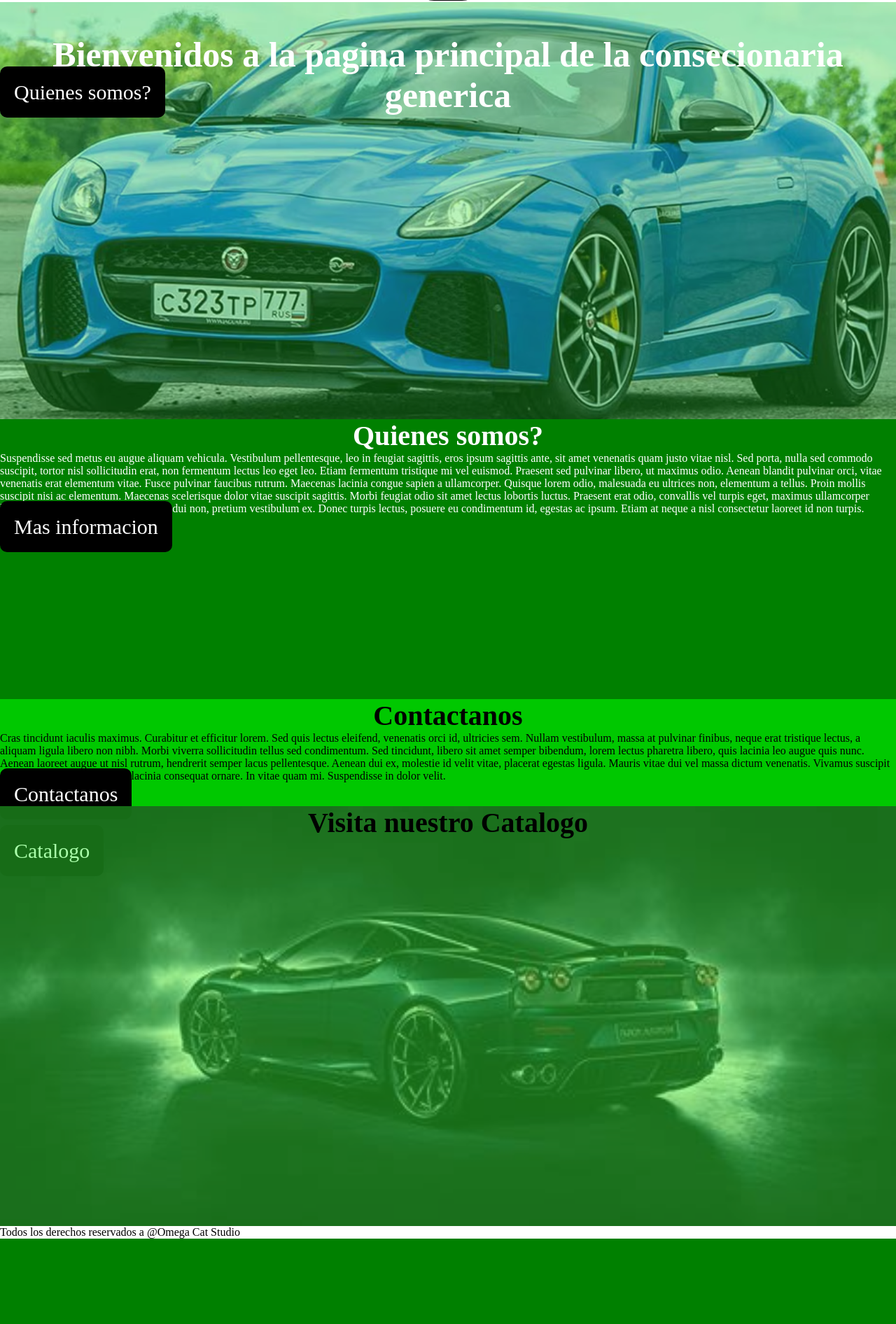
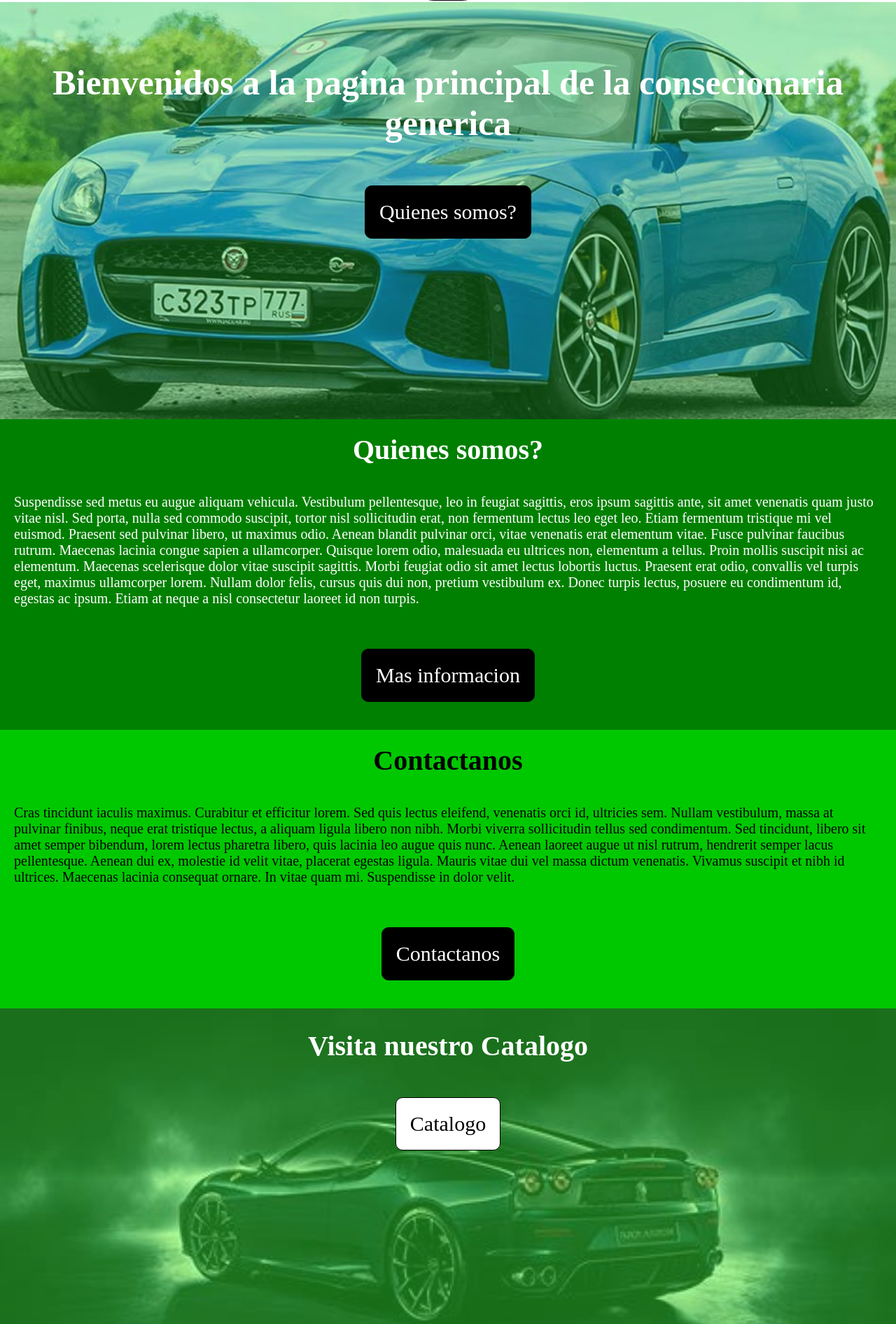
Before and after one commit to isaac22408/isaac22408.github.io, a PHP site: the page made by Demostracion/Agencia de carros/Carros.html in a window 1280 px wide. Shown: the part 101-1993 px from the top of the page at 70% size. Before the commit the page ends 1871 px from the top, so only its background shows below. Run offline with PHP 8.4, Linux system fonts and the light colour scheme.

Commit message:
centrador

```diff
--- a/Demostracion/Agencia de carros/Carros.css
+++ b/Demostracion/Agencia de carros/Carros.css
@@ -61,15 +61,19 @@ border-radius: 30px;
     margin: 0 auto;
     position: relative;
     top: 50px;
+    padding: 40px;
 }
 #Bienvenida .boton{
-    text-align: center;
-    max-width: min-content;
+    max-width: fit-content;
     position: relative;
+    top: 50px;
 }
 h2{
     text-align: center;
     font-size: 40px;
+}
+p{
+    font-size: 20px;
 }
 .boton{
     text-decoration: none;
@@ -79,8 +83,10 @@ h2{
     padding: 20px;
     border-radius: 10px;
     font-size: 30px;
-    margin: auto;
-
+    width: fit-content;
+    margin: 20px auto;
+    border: 1px solid black;
+    display: block;
 }
 .boton:hover{
     color: black;
@@ -92,12 +98,14 @@ h2{
 }
 #somos p, #somos h2{
     color: white;
+    padding: 20px;
 }
 #agendar{
     background-color: rgb(0, 200, 00);
 }
 #agendar p, #agendar h2{
     color: black;
+    padding: 20px;
 }
 #Catalogo{
     background: url(./Repository/ImagenesCarros/Carro3.png) center center;
@@ -115,6 +123,19 @@ h2{
     top: auto;
 }
 #Catalogo h2{
+    color: white;
+    position: relative;
+    padding: 30px;
+}
+#Catalogo .boton{
+    background-color: white;
     color: black;
     position: relative;
 }
+footer{
+    background-color: black;
+    height: 500px;
+}
+footer *{
+    color: gray;
+}
--- a/Demostracion/Agencia de carros/Carros.html
+++ b/Demostracion/Agencia de carros/Carros.html
@@ -13,7 +13,7 @@
         <table id="nav-inter">
             <tr>
              <td><a class="boton-nav-inter">Ejemplo</a></td>
-             <td><a class="boton-nav-inter"><p>Ejemplo</p></a></td>
+             <td><a class="boton-nav-inter">Ejemplo</a></td>
              <td><a href="index.html"><img class="boton-nav-inter" id="logo-nav-inter" alt="Omega Cat Studio logo" src="../../Omega Cat Studio Logo.png" height="100px" width="100px"></a></td>
              <td><a class="boton-nav-inter">Ejemplo</a></td>
              <td><a class="boton-nav-inter">Ejemplo</a></td>
```
